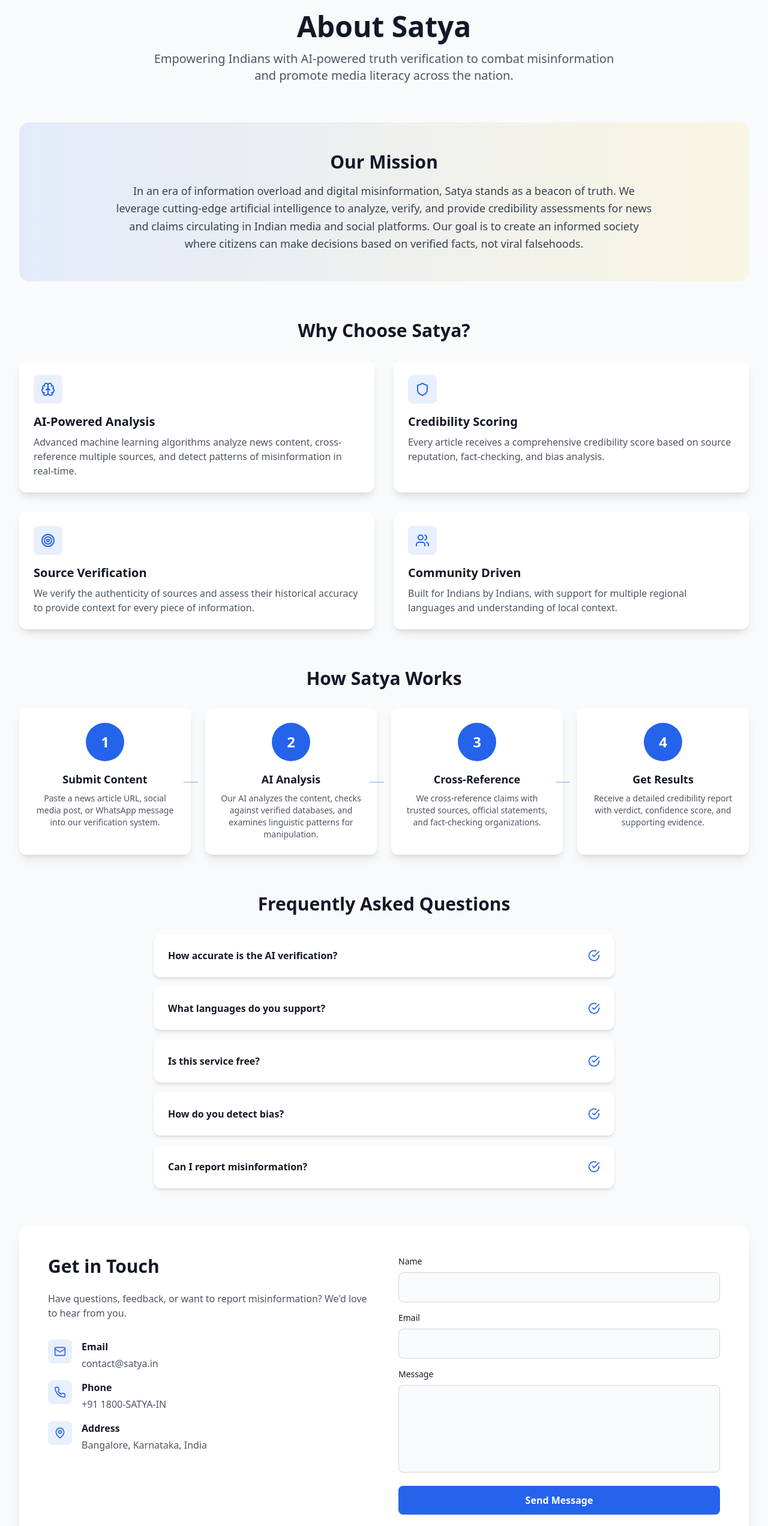
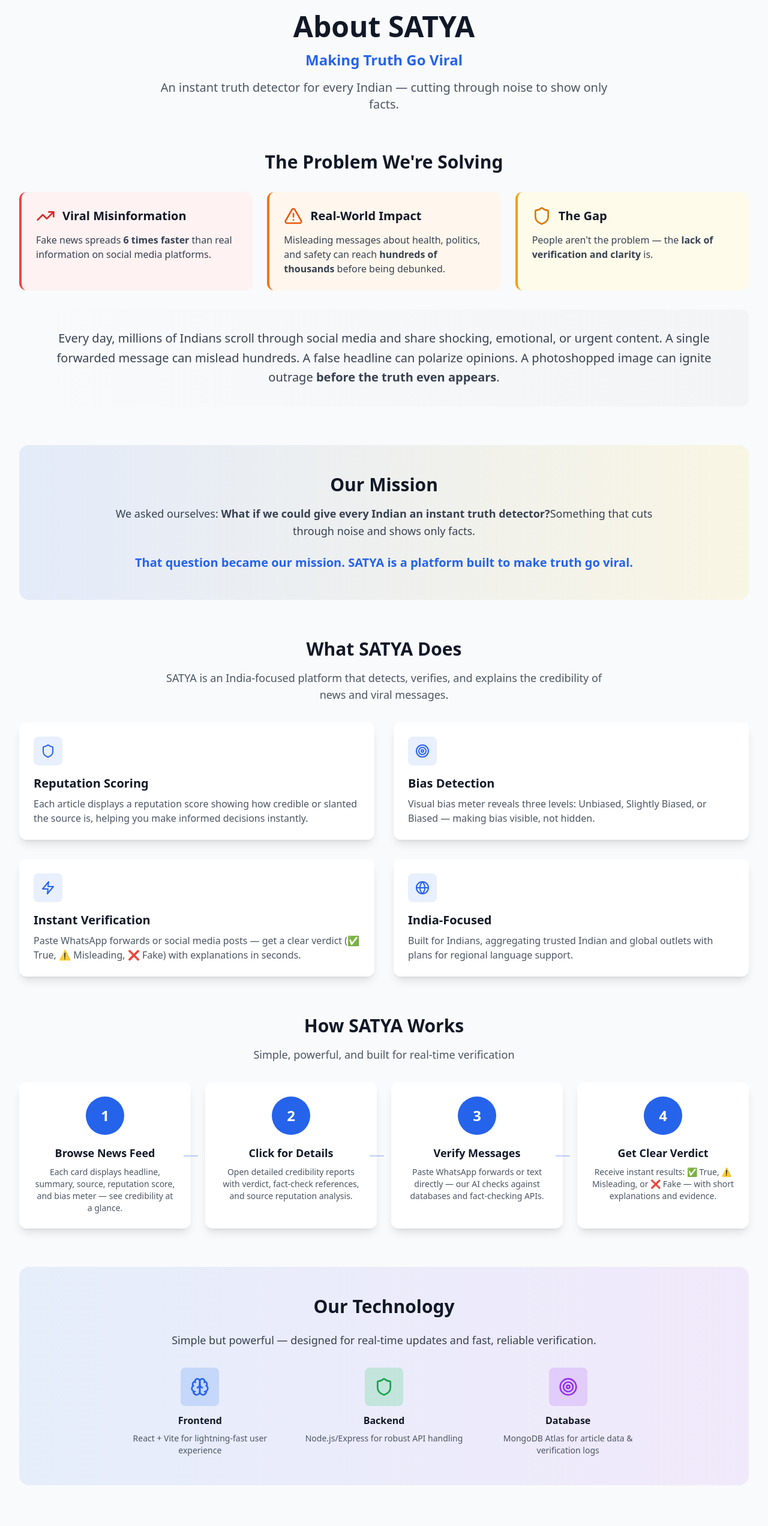
Before and after one commit to Satya-factcheck/Satya_frontend, a React (Vite) app: page /about in a window 1280 px wide. Shown: the part 180-2724 px from the top of the page at 60% size. Built offline with nearby package versions, Linux system fonts and the light colour scheme; no server answers.

Commit message:
About page updated

```diff
--- a/src/pages/AboutPage.jsx
+++ b/src/pages/AboutPage.jsx
@@ -1,92 +1,74 @@
 import { motion } from 'framer-motion'
-import { Shield, Target, Users, Brain, CheckCircle, Mail, Phone, MapPin } from 'lucide-react'
+import { Shield, Target, Brain, CheckCircle, TrendingUp, AlertTriangle, Zap, Globe } from 'lucide-react'
 import { useState } from 'react'
 
 const AboutPage = () => {
-  const [formData, setFormData] = useState({
-    name: '',
-    email: '',
-    message: ''
-  })
-  const [submitted, setSubmitted] = useState(false)
-
-  const handleSubmit = (e) => {
-    e.preventDefault()
-    // Handle form submission
-    console.log('Form submitted:', formData)
-    setSubmitted(true)
-    setTimeout(() => {
-      setSubmitted(false)
-      setFormData({ name: '', email: '', message: '' })
-    }, 3000)
-  }
-
   const features = [
     {
-      icon: Brain,
-      title: 'AI-Powered Analysis',
-      description: 'Advanced machine learning algorithms analyze news content, cross-reference multiple sources, and detect patterns of misinformation in real-time.'
-    },
-    {
       icon: Shield,
-      title: 'Credibility Scoring',
-      description: 'Every article receives a comprehensive credibility score based on source reputation, fact-checking, and bias analysis.'
+      title: 'Reputation Scoring',
+      description: 'Each article displays a reputation score showing how credible or slanted the source is, helping you make informed decisions instantly.'
     },
     {
       icon: Target,
-      title: 'Source Verification',
-      description: 'We verify the authenticity of sources and assess their historical accuracy to provide context for every piece of information.'
+      title: 'Bias Detection',
+      description: 'Visual bias meter reveals three levels: Unbiased, Slightly Biased, or Biased — making bias visible, not hidden.'
     },
     {
-      icon: Users,
-      title: 'Community Driven',
-      description: 'Built for Indians by Indians, with support for multiple regional languages and understanding of local context.'
+      icon: Zap,
+      title: 'Instant Verification',
+      description: 'Paste WhatsApp forwards or social media posts — get a clear verdict (✅ True, ⚠️ Misleading, ❌ Fake) with explanations in seconds.'
+    },
+    {
+      icon: Globe,
+      title: 'India-Focused',
+      description: 'Built for Indians, aggregating trusted Indian and global outlets with plans for regional language support.'
     }
   ]
 
   const howItWorks = [
     {
       step: '1',
-      title: 'Submit Content',
-      description: 'Paste a news article URL, social media post, or WhatsApp message into our verification system.'
+      title: 'Browse News Feed',
+      description: 'Each card displays headline, summary, source, reputation score, and bias meter — see credibility at a glance.'
     },
     {
       step: '2',
-      title: 'AI Analysis',
-      description: 'Our AI analyzes the content, checks against verified databases, and examines linguistic patterns for manipulation.'
+      title: 'Click for Details',
+      description: 'Open detailed credibility reports with verdict, fact-check references, and source reputation analysis.'
     },
     {
       step: '3',
-      title: 'Cross-Reference',
-      description: 'We cross-reference claims with trusted sources, official statements, and fact-checking organizations.'
+      title: 'Verify Messages',
+      description: 'Paste WhatsApp forwards or text directly — our AI checks against databases and fact-checking APIs.'
     },
     {
       step: '4',
-      title: 'Get Results',
-      description: 'Receive a detailed credibility report with verdict, confidence score, and supporting evidence.'
+      title: 'Get Clear Verdict',
+      description: 'Receive instant results: ✅ True, ⚠️ Misleading, or ❌ Fake — with short explanations and evidence.'
     }
   ]
 
   const faqs = [
     {
-      question: 'How accurate is the AI verification?',
-      answer: 'Our AI system has been trained on millions of verified articles and achieves over 90% accuracy. However, we always recommend using human judgment and checking multiple sources for important decisions.'
+      question: 'Why is SATYA needed?',
+      answer: 'Fake news spreads six times faster than real information. A single misleading message can impact health choices, votes, and public safety. SATYA gives every Indian an instant way to verify truth before sharing.'
     },
     {
-      question: 'What languages do you support?',
-      answer: 'We currently support English, Hindi, Tamil, Bengali, Telugu, Marathi, and Gujarati, with more regional languages being added regularly.'
+      question: 'How does SATYA verify claims?',
+      answer: 'We analyze content against fact-checking APIs, trusted databases, and our own verification logs. Each claim receives a clear verdict (✅ True, ⚠️ Misleading, ❌ Fake) with explanations and evidence.'
     },
     {
-      question: 'Is this service free?',
-      answer: 'Yes! Satya is completely free to use. We believe access to truth and credible information should be available to everyone.'
+      question: 'What makes SATYA different?',
+      answer: 'SATYA is India-focused, aggregating trusted Indian and global outlets. We show reputation scores, bias meters, and make it easy to verify WhatsApp forwards and social media posts instantly.'
     },
     {
-      question: 'How do you detect bias?',
-      answer: 'Our system analyzes word choice, framing, source selection, and presentation style to identify potential political or ideological bias in news content.'
+      question: 'Is SATYA free to use?',
+      answer: 'Yes! SATYA is completely free. We believe access to truth and credible information should be available to everyone.'
     },
     {
-      question: 'Can I report misinformation?',
-      answer: 'Absolutely! Use our verification tool to submit suspicious content. If confirmed as misinformation, we add it to our database to help protect others.'
+      question: 'What are the future plans?',
+      answer: 'We\'re launching a mobile app with WhatsApp/Twitter integration, expanding to regional languages, and introducing contrasting-perspective views to show how different outlets cover the same story.'
     }
   ]
 
@@ -103,25 +85,79 @@
             <Shield className="w-12 h-12 text-primary" />
           </div>
         </div>
-        <h1 className="text-5xl font-bold mb-4">About Satya</h1>
+        <h1 className="text-5xl font-bold mb-4">About SATYA</h1>
+        <p className="text-2xl font-semibold text-primary mb-4">
+          Making Truth Go Viral
+        </p>
         <p className="text-xl text-gray-600 dark:text-gray-400 max-w-3xl mx-auto">
-          Empowering Indians with AI-powered truth verification to combat misinformation and promote media literacy across the nation.
+          An instant truth detector for every Indian — cutting through noise to show only facts.
         </p>
       </motion.div>
 
-      {/* Mission Statement */}
+      {/* The Problem */}
       <motion.div
         initial={{ opacity: 0, y: 20 }}
         animate={{ opacity: 1, y: 0 }}
         transition={{ delay: 0.1 }}
+        className="mb-16"
+      >
+        <h2 className="text-3xl font-bold mb-8 text-center">The Problem We're Solving</h2>
+
+        <div className="grid grid-cols-1 md:grid-cols-3 gap-6 mb-8">
+          <div className="bg-red-50 dark:bg-red-900/20 rounded-xl p-6 border-l-4 border-red-500">
+            <div className="flex items-center gap-3 mb-3">
+              <TrendingUp className="w-8 h-8 text-red-600 dark:text-red-400" />
+              <h3 className="text-xl font-bold">Viral Misinformation</h3>
+            </div>
+            <p className="text-gray-700 dark:text-gray-300">
+              Fake news spreads <strong>6 times faster</strong> than real information on social media platforms.
+            </p>
+          </div>
+
+          <div className="bg-orange-50 dark:bg-orange-900/20 rounded-xl p-6 border-l-4 border-orange-500">
+            <div className="flex items-center gap-3 mb-3">
+              <AlertTriangle className="w-8 h-8 text-orange-600 dark:text-orange-400" />
+              <h3 className="text-xl font-bold">Real-World Impact</h3>
+            </div>
+            <p className="text-gray-700 dark:text-gray-300">
+              Misleading messages about health, politics, and safety can reach <strong>hundreds of thousands</strong> before being debunked.
+            </p>
+          </div>
+
+          <div className="bg-amber-50 dark:bg-amber-900/20 rounded-xl p-6 border-l-4 border-amber-500">
+            <div className="flex items-center gap-3 mb-3">
+              <Shield className="w-8 h-8 text-amber-600 dark:text-amber-400" />
+              <h3 className="text-xl font-bold">The Gap</h3>
+            </div>
+            <p className="text-gray-700 dark:text-gray-300">
+              People aren't the problem — the <strong>lack of verification and clarity</strong> is.
+            </p>
+          </div>
+        </div>
+
+        <div className="bg-gradient-to-r from-gray-50 to-gray-100 dark:from-gray-800 dark:to-gray-700 rounded-xl p-8 text-center">
+          <p className="text-xl text-gray-700 dark:text-gray-200 leading-relaxed">
+            Every day, millions of Indians scroll through social media and share shocking, emotional, or urgent content.
+            A single forwarded message can mislead hundreds. A false headline can polarize opinions.
+            A photoshopped image can ignite outrage <strong>before the truth even appears</strong>.
+          </p>
+        </div>
+      </motion.div>
+
+      {/* Our Solution */}
+      <motion.div
+        initial={{ opacity: 0, y: 20 }}
+        animate={{ opacity: 1, y: 0 }}
+        transition={{ delay: 0.2 }}
         className="bg-gradient-to-r from-primary/10 to-accent/10 rounded-2xl p-8 md:p-12 mb-16"
       >
         <h2 className="text-3xl font-bold mb-4 text-center">Our Mission</h2>
-        <p className="text-lg text-center text-gray-700 dark:text-gray-300 max-w-4xl mx-auto leading-relaxed">
-          In an era of information overload and digital misinformation, Satya stands as a beacon of truth.
-          We leverage cutting-edge artificial intelligence to analyze, verify, and provide credibility assessments
-          for news and claims circulating in Indian media and social platforms. Our goal is to create an informed
-          society where citizens can make decisions based on verified facts, not viral falsehoods.
+        <p className="text-lg text-center text-gray-700 dark:text-gray-300 max-w-4xl mx-auto leading-relaxed mb-6">
+          We asked ourselves: <strong>What if we could give every Indian an instant truth detector?</strong>
+          Something that cuts through noise and shows only facts.
+        </p>
+        <p className="text-xl text-center font-semibold text-primary">
+          That question became our mission. SATYA is a platform built to make truth go viral.
         </p>
       </motion.div>
 
@@ -129,17 +165,20 @@
       <motion.div
         initial={{ opacity: 0, y: 20 }}
         animate={{ opacity: 1, y: 0 }}
-        transition={{ delay: 0.2 }}
+        transition={{ delay: 0.3 }}
         className="mb-16"
       >
-        <h2 className="text-3xl font-bold mb-8 text-center">Why Choose Satya?</h2>
+        <h2 className="text-3xl font-bold mb-4 text-center">What SATYA Does</h2>
+        <p className="text-center text-lg text-gray-600 dark:text-gray-400 mb-8 max-w-3xl mx-auto">
+          SATYA is an India-focused platform that detects, verifies, and explains the credibility of news and viral messages.
+        </p>
         <div className="grid grid-cols-1 md:grid-cols-2 gap-8">
           {features.map((feature, idx) => (
             <motion.div
               key={idx}
               initial={{ opacity: 0, y: 20 }}
               animate={{ opacity: 1, y: 0 }}
-              transition={{ delay: 0.3 + idx * 0.1 }}
+              transition={{ delay: 0.4 + idx * 0.1 }}
               className="bg-white dark:bg-gray-800 rounded-xl shadow-lg p-6 hover:shadow-xl transition-shadow"
             >
               <div className="w-12 h-12 bg-primary/10 rounded-lg flex items-center justify-center mb-4">
@@ -156,10 +195,13 @@
       <motion.div
         initial={{ opacity: 0, y: 20 }}
         animate={{ opacity: 1, y: 0 }}
-        transition={{ delay: 0.4 }}
+        transition={{ delay: 0.5 }}
         className="mb-16"
       >
-        <h2 className="text-3xl font-bold mb-8 text-center">How Satya Works</h2>
+        <h2 className="text-3xl font-bold mb-4 text-center">How SATYA Works</h2>
+        <p className="text-center text-lg text-gray-600 dark:text-gray-400 mb-8 max-w-3xl mx-auto">
+          Simple, powerful, and built for real-time verification
+        </p>
         <div className="grid grid-cols-1 md:grid-cols-2 lg:grid-cols-4 gap-6">
           {howItWorks.map((item, idx) => (
             <div key={idx} className="relative">
@@ -178,11 +220,90 @@
         </div>
       </motion.div>
 
+      {/* Tech Stack */}
+      <motion.div
+        initial={{ opacity: 0, y: 20 }}
+        animate={{ opacity: 1, y: 0 }}
+        transition={{ delay: 0.6 }}
+        className="mb-16 bg-gradient-to-r from-blue-500/10 to-purple-500/10 rounded-2xl p-8 md:p-12"
+      >
+        <h2 className="text-3xl font-bold mb-6 text-center">Our Technology</h2>
+        <p className="text-center text-lg text-gray-700 dark:text-gray-300 max-w-3xl mx-auto mb-8">
+          Simple but powerful — designed for real-time updates and fast, reliable verification.
+        </p>
+        <div className="grid grid-cols-1 md:grid-cols-3 gap-6 max-w-4xl mx-auto">
+          <div className="text-center">
+            <div className="w-16 h-16 bg-blue-500/20 rounded-lg flex items-center justify-center mx-auto mb-3">
+              <Brain className="w-8 h-8 text-blue-600 dark:text-blue-400" />
+            </div>
+            <h3 className="font-bold mb-2">Frontend</h3>
+            <p className="text-sm text-gray-600 dark:text-gray-400">React + Vite for lightning-fast user experience</p>
+          </div>
+          <div className="text-center">
+            <div className="w-16 h-16 bg-green-500/20 rounded-lg flex items-center justify-center mx-auto mb-3">
+              <Shield className="w-8 h-8 text-green-600 dark:text-green-400" />
+            </div>
+            <h3 className="font-bold mb-2">Backend</h3>
+            <p className="text-sm text-gray-600 dark:text-gray-400">Node.js/Express for robust API handling</p>
+          </div>
+          <div className="text-center">
+            <div className="w-16 h-16 bg-purple-500/20 rounded-lg flex items-center justify-center mx-auto mb-3">
+              <Target className="w-8 h-8 text-purple-600 dark:text-purple-400" />
+            </div>
+            <h3 className="font-bold mb-2">Database</h3>
+            <p className="text-sm text-gray-600 dark:text-gray-400">MongoDB Atlas for article data & verification logs</p>
+          </div>
+        </div>
+      </motion.div>
+
+      {/* Impact & Future */}
+      <motion.div
+        initial={{ opacity: 0, y: 20 }}
+        animate={{ opacity: 1, y: 0 }}
+        transition={{ delay: 0.7 }}
+        className="mb-16"
+      >
+        <h2 className="text-3xl font-bold mb-8 text-center">Impact & Future Vision</h2>
+        <div className="grid grid-cols-1 md:grid-cols-2 gap-8">
+          <div className="bg-white dark:bg-gray-800 rounded-xl shadow-lg p-8">
+            <h3 className="text-2xl font-bold mb-4 text-primary">Our Impact</h3>
+            <p className="text-gray-700 dark:text-gray-300 leading-relaxed mb-4">
+              SATYA empowers people to <strong>verify first, share later</strong> — building a culture of informed, responsible digital citizens.
+            </p>
+            <p className="text-gray-700 dark:text-gray-300 leading-relaxed">
+              Misinformation isn't harmless — it shapes health choices, votes, and even safety.
+              SATYA gives citizens a simple way to tell fact from fiction, instantly.
+            </p>
+          </div>
+          <div className="bg-white dark:bg-gray-800 rounded-xl shadow-lg p-8">
+            <h3 className="text-2xl font-bold mb-4 text-primary">What's Next</h3>
+            <ul className="space-y-3 text-gray-700 dark:text-gray-300">
+              <li className="flex items-start gap-2">
+                <CheckCircle className="w-5 h-5 text-green-500 flex-shrink-0 mt-1" />
+                <span><strong>Mobile App:</strong> Seamless integration with WhatsApp and X (Twitter) for one-tap verification</span>
+              </li>
+              <li className="flex items-start gap-2">
+                <CheckCircle className="w-5 h-5 text-green-500 flex-shrink-0 mt-1" />
+                <span><strong>Regional Languages:</strong> Expand to Hindi, Tamil, Bengali, and more Indian languages</span>
+              </li>
+              <li className="flex items-start gap-2">
+                <CheckCircle className="w-5 h-5 text-green-500 flex-shrink-0 mt-1" />
+                <span><strong>Contrasting Perspectives:</strong> Show how different outlets cover the same story</span>
+              </li>
+              <li className="flex items-start gap-2">
+                <CheckCircle className="w-5 h-5 text-green-500 flex-shrink-0 mt-1" />
+                <span><strong>India's Trust Layer:</strong> Become the go-to platform for transparency and accountability</span>
+              </li>
+            </ul>
+          </div>
+        </div>
+      </motion.div>
+
       {/* FAQs */}
       <motion.div
         initial={{ opacity: 0, y: 20 }}
         animate={{ opacity: 1, y: 0 }}
-        transition={{ delay: 0.5 }}
+        transition={{ delay: 0.8 }}
         className="mb-16"
       >
         <h2 className="text-3xl font-bold mb-8 text-center">Frequently Asked Questions</h2>
@@ -203,113 +324,6 @@
           ))}
         </div>
       </motion.div>
-
-      {/* Contact Form */}
-      <motion.div
-        initial={{ opacity: 0, y: 20 }}
-        animate={{ opacity: 1, y: 0 }}
-        transition={{ delay: 0.6 }}
-        className="bg-white dark:bg-gray-800 rounded-2xl shadow-xl p-8 md:p-12"
-      >
-        <div className="grid grid-cols-1 lg:grid-cols-2 gap-12">
-          {/* Contact Info */}
-          <div>
-            <h2 className="text-3xl font-bold mb-6">Get in Touch</h2>
-            <p className="text-gray-600 dark:text-gray-300 mb-8">
-              Have questions, feedback, or want to report misinformation? We'd love to hear from you.
-            </p>
-
-            <div className="space-y-4">
-              <div className="flex items-start space-x-4">
-                <div className="w-10 h-10 bg-primary/10 rounded-lg flex items-center justify-center flex-shrink-0">
-                  <Mail className="w-5 h-5 text-primary" />
-                </div>
-                <div>
-                  <h3 className="font-semibold mb-1">Email</h3>
-                  <p className="text-gray-600 dark:text-gray-400">contact@satya.in</p>
-                </div>
-              </div>
-
-              <div className="flex items-start space-x-4">
-                <div className="w-10 h-10 bg-primary/10 rounded-lg flex items-center justify-center flex-shrink-0">
-                  <Phone className="w-5 h-5 text-primary" />
-                </div>
-                <div>
-                  <h3 className="font-semibold mb-1">Phone</h3>
-                  <p className="text-gray-600 dark:text-gray-400">+91 1800-SATYA-IN</p>
-                </div>
-              </div>
-
-              <div className="flex items-start space-x-4">
-                <div className="w-10 h-10 bg-primary/10 rounded-lg flex items-center justify-center flex-shrink-0">
-                  <MapPin className="w-5 h-5 text-primary" />
-                </div>
-                <div>
-                  <h3 className="font-semibold mb-1">Address</h3>
-                  <p className="text-gray-600 dark:text-gray-400">
-                    Bangalore, Karnataka, India
-                  </p>
-                </div>
-              </div>
-            </div>
-          </div>
-
-          {/* Contact Form */}
-          <div>
-            <form onSubmit={handleSubmit} className="space-y-4">
-              <div>
-                <label htmlFor="name" className="block text-sm font-medium mb-2">
-                  Name
-                </label>
-                <input
-                  type="text"
-                  id="name"
-                  value={formData.name}
-                  onChange={(e) => setFormData({ ...formData, name: e.target.value })}
-                  className="w-full px-4 py-3 border border-gray-300 dark:border-gray-600 rounded-lg bg-gray-50 dark:bg-gray-900 focus:outline-none focus:ring-2 focus:ring-primary"
-                  required
-                />
-              </div>
-
-              <div>
-                <label htmlFor="email" className="block text-sm font-medium mb-2">
-                  Email
-                </label>
-                <input
-                  type="email"
-                  id="email"
-                  value={formData.email}
-                  onChange={(e) => setFormData({ ...formData, email: e.target.value })}
-                  className="w-full px-4 py-3 border border-gray-300 dark:border-gray-600 rounded-lg bg-gray-50 dark:bg-gray-900 focus:outline-none focus:ring-2 focus:ring-primary"
-                  required
-                />
-              </div>
-
-              <div>
-                <label htmlFor="message" className="block text-sm font-medium mb-2">
-                  Message
-                </label>
-                <textarea
-                  id="message"
-                  value={formData.message}
-                  onChange={(e) => setFormData({ ...formData, message: e.target.value })}
-                  rows="5"
-                  className="w-full px-4 py-3 border border-gray-300 dark:border-gray-600 rounded-lg bg-gray-50 dark:bg-gray-900 focus:outline-none focus:ring-2 focus:ring-primary resize-none"
-                  required
-                />
-              </div>
-
-              <button
-                type="submit"
-                disabled={submitted}
-                className="w-full px-6 py-3 bg-primary hover:bg-blue-700 disabled:bg-green-500 text-white rounded-lg font-semibold transition-colors disabled:cursor-not-allowed"
-              >
-                {submitted ? '✓ Message Sent!' : 'Send Message'}
-              </button>
-            </form>
-          </div>
-        </div>
-      </motion.div>
     </div>
   )
 }
```
Also changed, not shown: src/assets/logo.svg (added).
